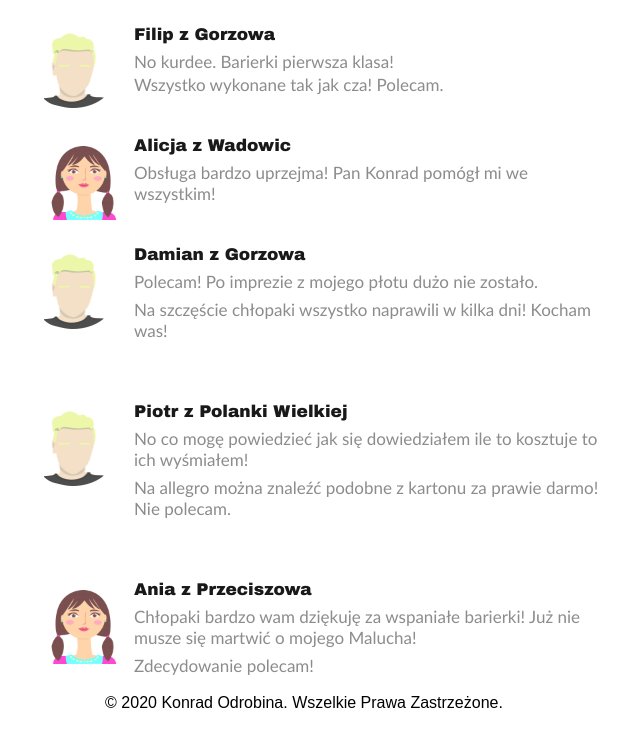
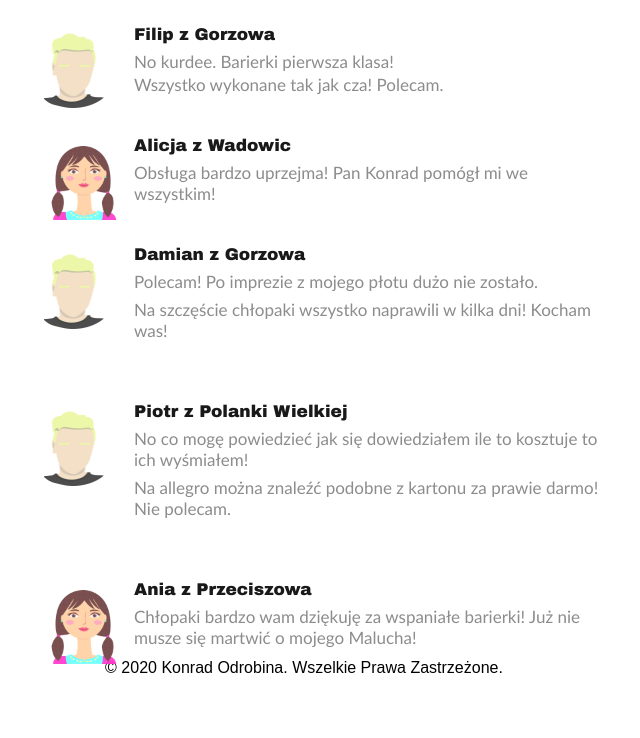
Before and after one commit to KonradDrobny/Kowal, a plain HTML site: page opinie.html in a window 1280 px wide. Shown: the part 673-1411 px from the top of the page, without its empty margins (336-976 px from the left). After the commit the page ends 1381 px from the top, so only its background shows below. Drawn offline with Linux system fonts and the light colour scheme.

Commit message:
Update opinie.html

```diff
--- a/opinie.html
+++ b/opinie.html
@@ -54,7 +54,7 @@
 	  color: black;	}
 
 	.two {
-	height:750px;
+	height:710px;
 	width:600px;
 	opacity: 0.9;
 	background-color: white;
@@ -71,7 +71,7 @@
 
 	.klauzula {
 		color: black;
-		padding: 10px;
+		padding: 15px;
 		background-size:cover;
 		text-align: center;
 				}
@@ -122,7 +122,7 @@
 				<img src="girl.png" style=margin-left:-90px;margin-top:65px  height=80  alt="Smiley face"  >
 				<p style="font-size: 17px ; font-family:arial black; color: black ; margin-left:130px;margin-top:-105px">Ania z Przeciszowa<br>
 				<p style="font-size: 17px ; font-family:calibri; color: gray ; margin-left:130px;margin-top:-10px">Chłopaki bardzo wam dziękuję za wspaniałe barierki! Już nie musze się martwić o mojego Malucha!<br>
-				<p style="font-size: 17px ; font-family:calibri; color: gray ; margin-left:130px;margin-top:-10px">Zdecydowanie polecam!<br>
+
 
 
             </div>
```
